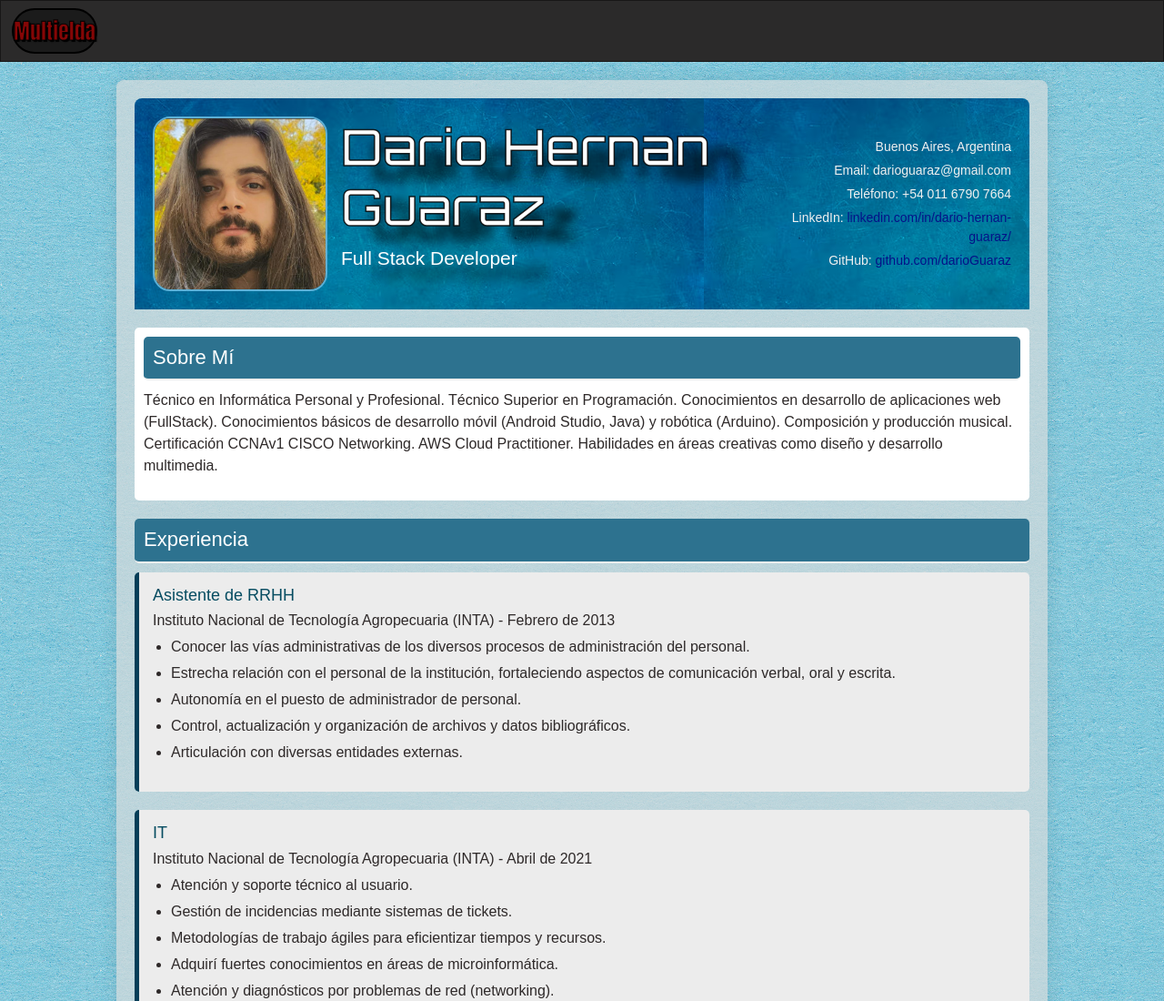
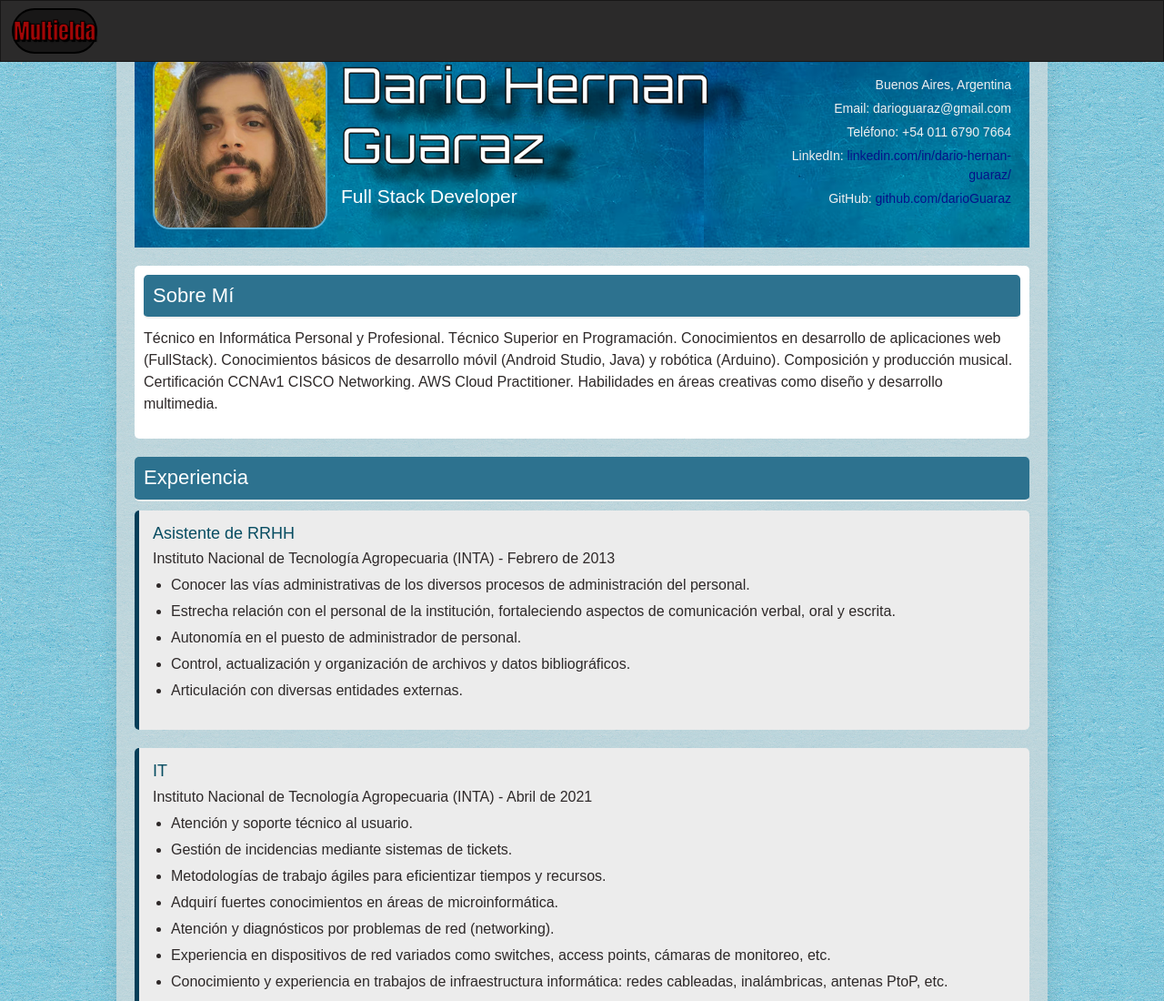
Before and after one commit to darioGuaraz/multielda, a website: page CV/contacto.html in a window 1280 px wide. Shown: the top 1100 px of the page at 91% size. Drawn offline with nearby package versions, Linux system fonts and the light colour scheme; a web font is replaced by a local one.

Commit message:
icono contacto

```diff
--- a/CV/contacto.html
+++ b/CV/contacto.html
@@ -45,19 +45,7 @@
           <a
             class="navbar-brand"
             href="../public/index.html"
-            style="
-              color: rgb(133, 6, 6);
-              font-family: Impact, Haettenschweiler, 'Arial Narrow Bold',
-                sans-serif;
-              -webkit-text-stroke: 1.2px rgba(0, 0, 0, 0.836);
-              font-size: x-large;
-              text-shadow: 2px 2px 1px rgb(0, 0, 0);
-              border-style: solid;
-              border-color: #000000;
-              border-radius: 50px;
-              background-color: #1b1b1b;
-              border-width: 2px;
-            "
+
             >Multielda</a
           >
           <button
--- a/CV/estilo.css
+++ b/CV/estilo.css
@@ -1,5 +1,25 @@
 :root {
   --primary-color: #2d728f;
+}
+
+.navbar {
+  position: fixed;
+  width: 100%;
+  top: 0;
+  z-index: 1000; /* Asegura que el navbar esté por encima de otros elementos */
+}
+
+.navbar-brand {
+  color: rgb(161, 6, 6);
+  font-family: "Anton", sans-serif;
+  -webkit-text-stroke: 1.2px rgba(0, 0, 0, 0.836);
+  font-size: x-large;
+  text-shadow: 2px 2px 1px rgb(0, 0, 0);
+  border-style: solid;
+  border-color: #000000;
+  border-radius: 50px;
+  background-color: #181717;
+  border-width: 2px;
 }
 
 body {
```
